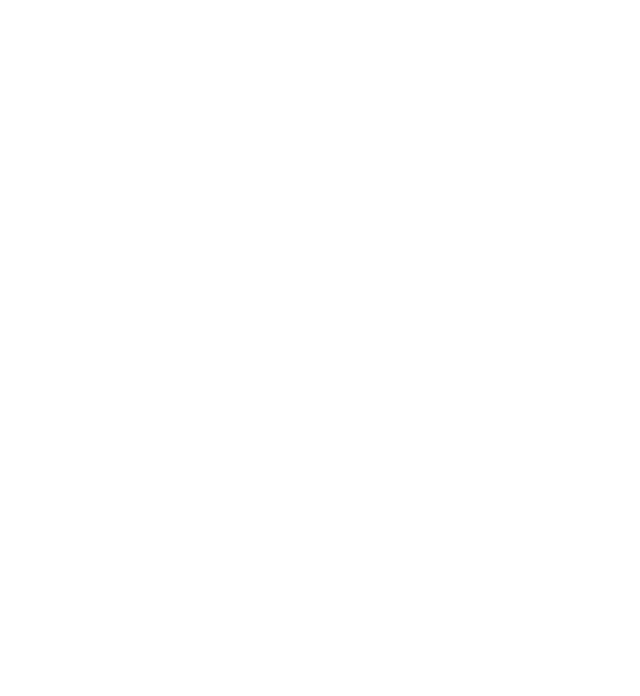
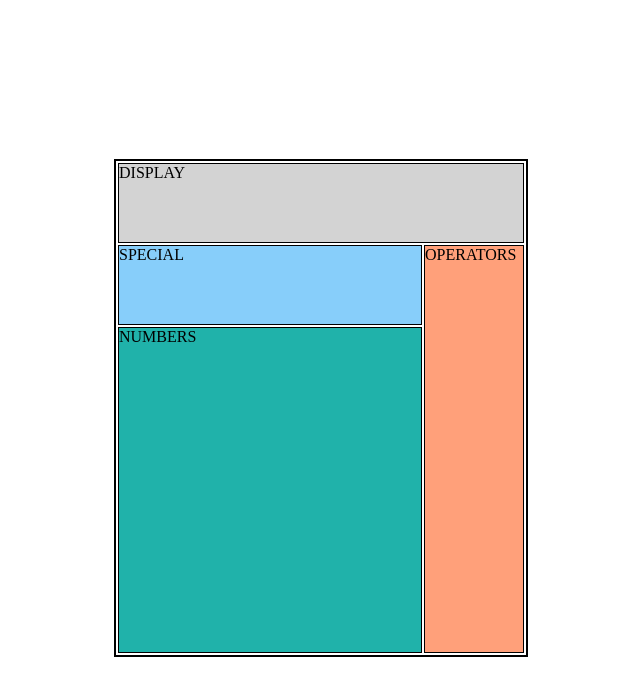
Before and after one commit to Pietro-GAS/odin-calculator, a plain HTML site: page index.html in a window 1280 px wide. Shown: the whole page, without its empty margins (319-959 px from the left). Drawn offline with Linux system fonts and the light colour scheme.

Commit message:
create basic layout

```diff
--- a/css/style.css
+++ b/css/style.css
@@ -0,0 +1,50 @@
+body {
+    height: 100vh;
+    display: flex;
+    align-items: center;
+    align-content: center;
+    justify-content: center;
+}
+
+.container {
+    display: grid;
+    grid-template-columns: repeat(4, 100px);
+    grid-template-rows: repeat(6, 80px);
+    gap: 2px;
+    border-style: solid;
+    border-width: 2px;
+    border-color: black;
+    padding: 2px 2px 2px 2px;
+}
+
+.display {
+    display: flex;
+    grid-column-start: -1;
+    grid-column-end: 1;
+    border: solid 1px black;
+    background-color: lightgrey;
+}
+
+.special {
+    display: flex;
+    grid-column: 1 / span 3;
+    grid-row: 2 / span 1;
+    border: solid 1px black;
+    background-color: lightskyblue;
+}
+
+.numbers {
+    display: flex;
+    grid-column: 1 / span 3;
+    grid-row: 3 / span 4;
+    border: solid 1px black;
+    background-color: lightseagreen;
+}
+
+.operators {
+    display: flex;
+    grid-column: 4 / span 1;
+    grid-row: 2 / span 5;
+    border: solid 1px black;
+    background-color: lightsalmon;
+}
--- a/index.html
+++ b/index.html
@@ -7,10 +7,12 @@
     <link rel="stylesheet" href="./css/style.css">
 </head>
 <body>
-    <div class="container"></div>
-    <div class="display"></div>
-    <div class="numbers"></div>
-    <div class="operators"></div>
+    <div class="container">
+        <div class="display">DISPLAY</div>
+        <dic class="special">SPECIAL</dic>
+        <div class="numbers">NUMBERS</div>
+        <div class="operators">OPERATORS</div>
+    </div>
     <script src="./scripts/script.js" defer></script>
 
 </body>
```
